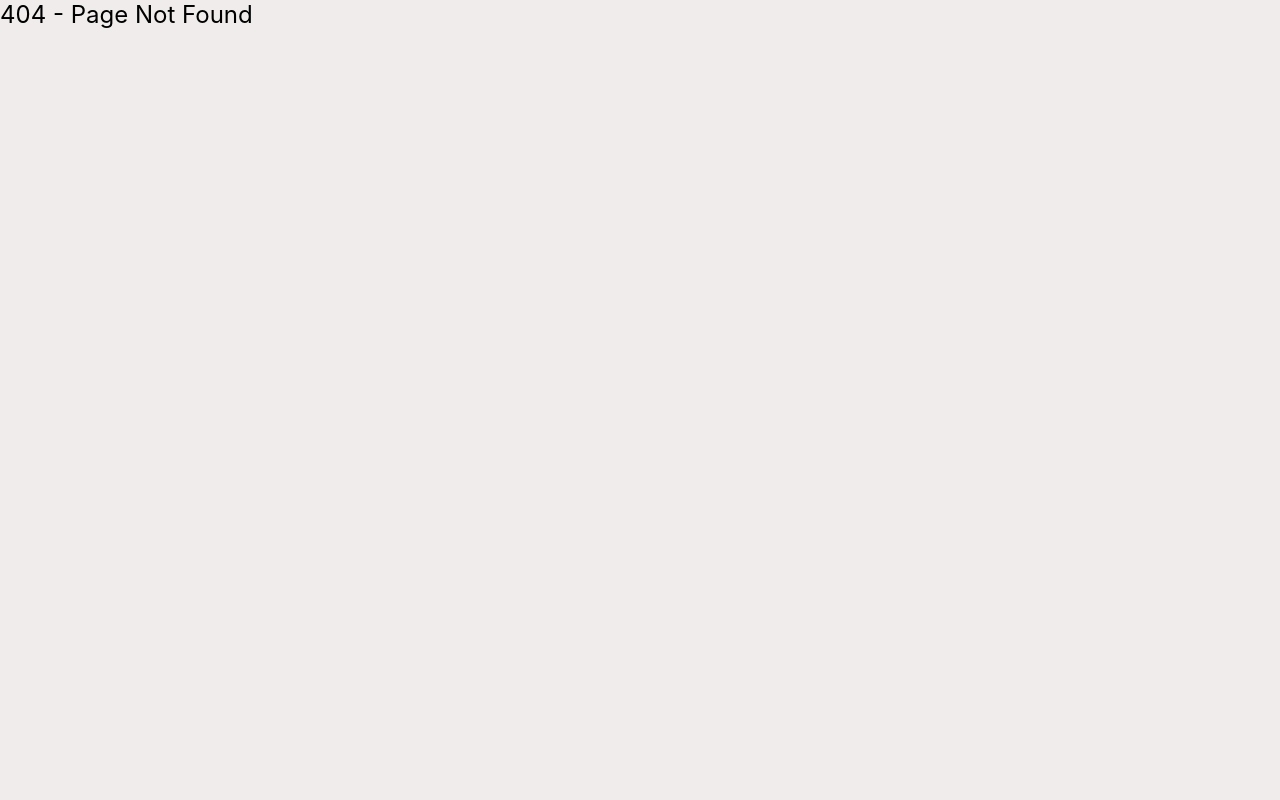
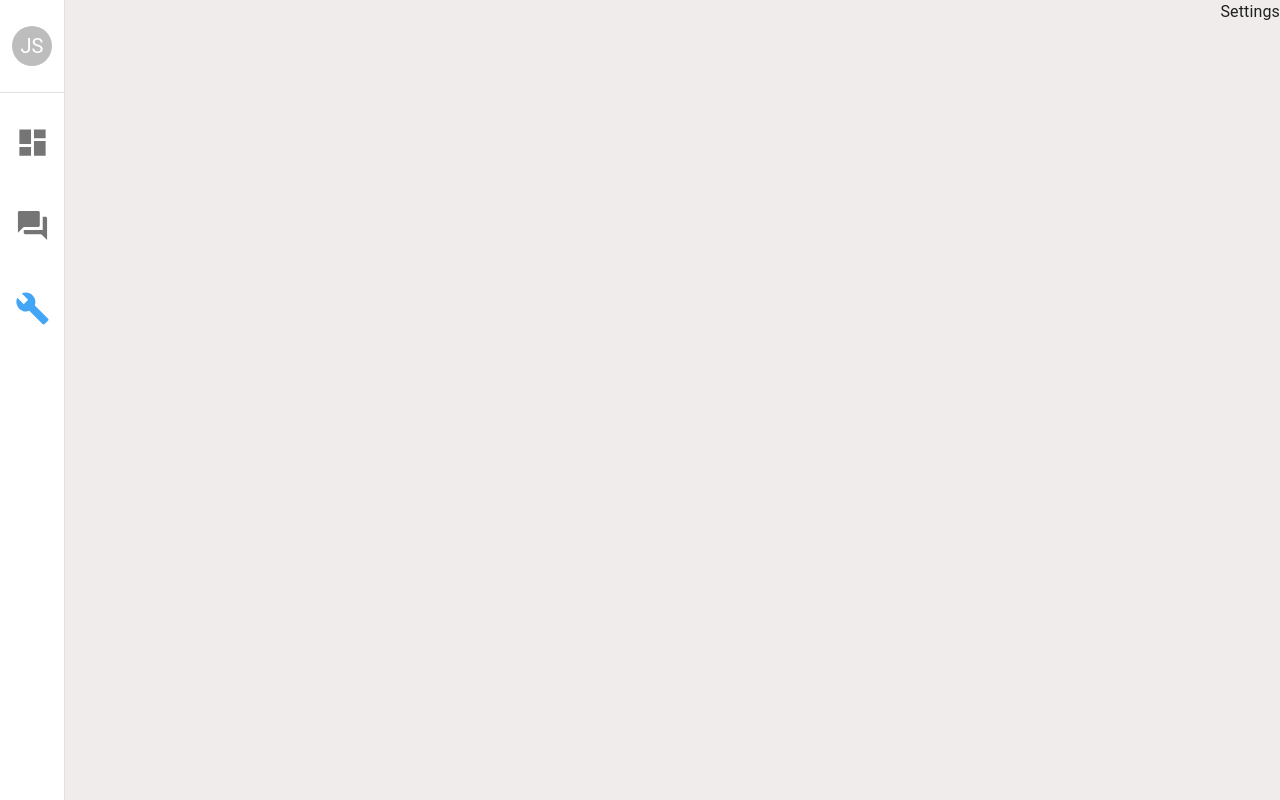
Before and after one commit to TheLadsters/laravel-edgestyle-bwa, a React (Vite) app in the folder react/: page /settings in a window 1280 px wide. Before the commit this address had no page. Built offline with nearby package versions, Linux system fonts and the light colour scheme.

Commit message:
Developed more frontend work

```diff
--- a/react/src/components/ContactList.jsx
+++ b/react/src/components/ContactList.jsx
@@ -13,29 +13,37 @@ import Avatar from '@mui/material/Avatar';
 import ListItemButton from '@mui/material/ListItemButton';
 
 
-export default function ChatList() {
+export default function ContactList() {
   const cardStyle = {
     borderRadius: '10px',
     height: '92vh',
-    padding: '0'
+    padding: '0',
+    overflowY: 'scroll'
   }
   return (
       <Card style={cardStyle}>
-          <List>
+          <List key={1}>
             {
               // Data will be mapped here for contacts
               // temporary
               ['12345', '2492', '2569',
+              '12345', '2492', '2569',
               '25562', '23663', '12345',
               '596930', '590239', '2492'].map((num, index)=>(
                 <>
-                <ListItemButton>
-                  <ListItem alignItems="flex-start">
-                    <ListItemAvatar>
-                      <Avatar alt="Remy Sharp" src="/static/images/avatar/1.jpg" />
+                <ListItemButton key={index}>
+                  <ListItem key={index} alignItems="flex-start">
+                    <ListItemAvatar key={index}>
+                      <Avatar alt="Remy Sharp" />
                     </ListItemAvatar>
                     <ListItemText
-                      primary="Brunch this weekend?"
+                      primary={
+                        <Typography sx={{fontWeight: 'bold'}}
+                            variant="h5"
+                        >
+                            {`Contact#${num}`}
+                          </Typography>
+                      }
                       secondary={
                         <React.Fragment>
                           <Typography
--- /dev/null
+++ b/react/src/components/Drawer.jsx
@@ -0,0 +1,44 @@
+import { styled } from '@mui/material/styles';
+import MuiDrawer from '@mui/material/Drawer';
+
+const drawerWidth = 360;
+
+const openedMixin = (theme) => ({
+    width: drawerWidth,
+    transition: theme.transitions.create('width', {
+        easing: theme.transitions.easing.sharp,
+        duration: theme.transitions.duration.enteringScreen,
+    }),
+    overflowX: 'hidden',
+});
+
+
+const closedMixin = (theme) => ({
+    transition: theme.transitions.create('width', {
+        easing: theme.transitions.easing.sharp,
+        duration: theme.transitions.duration.leavingScreen,
+    }),
+    overflowX: 'hidden',
+    width: `calc(${theme.spacing(7)} + 1px)`,
+    [theme.breakpoints.up('sm')]: {
+        width: `calc(${theme.spacing(8)} + 1px)`,
+    },
+});
+
+const Drawer = styled(MuiDrawer, { shouldForwardProp: (prop) => prop !== 'open' })(
+    ({ theme, open }) => ({
+        width: drawerWidth,
+        flexShrink: 0,
+        whiteSpace: 'nowrap',
+        boxSizing: 'border-box',
+        ...(open && {
+        ...openedMixin(theme),
+        '& .MuiDrawer-paper': openedMixin(theme),
+        }),
+        ...(!open && {
+        ...closedMixin(theme),
+        '& .MuiDrawer-paper': closedMixin(theme),
+        }),
+    }),
+);
+export default Drawer
--- /dev/null
+++ b/react/src/components/DrawerHeader.jsx
@@ -0,0 +1,17 @@
+/* eslint-disable no-unused-vars */
+import React from 'react'
+import { styled } from '@mui/material/styles';
+
+
+const DrawerHeader = styled('div')(({ theme }) => ({
+    display: 'flex',
+    alignItems: 'center',
+    justifyContent: 'space-between',
+    marginTop: '10px',
+    marginBottom: '10px',
+    padding: theme.spacing(2, 1.5),
+    // necessary for content to be below app bar
+    ...theme.mixins.toolbar,
+}));
+
+export default DrawerHeader;
--- a/react/src/components/SearchBar.jsx
+++ b/react/src/components/SearchBar.jsx
@@ -1,6 +1,8 @@
 /* eslint-disable no-unused-vars */
 import React from 'react'
 import TextField from '@mui/material/TextField';
+import { alpha, styled } from '@mui/material/styles';
+import FormControl from '@mui/material/FormControl';
 
 export default function SearchBar() {
     const style = {
--- a/react/src/layouts/ChatSidebarLayout.jsx
+++ b/react/src/layouts/ChatSidebarLayout.jsx
@@ -1,88 +1,70 @@
 /* eslint-disable no-unused-vars */
 import * as React from 'react';
-import { Outlet } from "react-router-dom";
-import { styled, useTheme } from '@mui/material/styles';
-import Box from '@mui/material/Box';
-import MuiDrawer from '@mui/material/Drawer';
-import Avatar from '@mui/material/Avatar';
-import List from '@mui/material/List';
-import CssBaseline from '@mui/material/CssBaseline';
-import Grid from '@mui/material/Grid';
-import Typography from '@mui/material/Typography';
-import Divider from '@mui/material/Divider';
-import IconButton from '@mui/material/IconButton';
-import ChevronLeftIcon from '@mui/icons-material/ChevronLeft';
-import ChevronRightIcon from '@mui/icons-material/ChevronRight';
-import ListItem from '@mui/material/ListItem';
-import ListItemButton from '@mui/material/ListItemButton';
-import ListItemIcon from '@mui/material/ListItemIcon';
-import ListItemText from '@mui/material/ListItemText';
-import InboxIcon from '@mui/icons-material/MoveToInbox';
-import MailIcon from '@mui/icons-material/Mail';
-
-const drawerWidth = 360;
-
-const openedMixin = (theme) => ({
-    width: drawerWidth,
-    transition: theme.transitions.create('width', {
-        easing: theme.transitions.easing.sharp,
-        duration: theme.transitions.duration.enteringScreen,
-    }),
-    overflowX: 'hidden',
-});
-
-const closedMixin = (theme) => ({
-    transition: theme.transitions.create('width', {
-        easing: theme.transitions.easing.sharp,
-        duration: theme.transitions.duration.leavingScreen,
-    }),
-    overflowX: 'hidden',
-    width: `calc(${theme.spacing(7)} + 1px)`,
-    [theme.breakpoints.up('sm')]: {
-        width: `calc(${theme.spacing(8)} + 1px)`,
-    },
-});
-
-const DrawerHeader = styled('div')(({ theme }) => ({
-    display: 'flex',
-    alignItems: 'center',
-    justifyContent: 'space-between',
-    marginTop: '10px',
-    marginBottom: '10px',
-    padding: theme.spacing(0, 1),
-    // necessary for content to be below app bar
-    ...theme.mixins.toolbar,
-}));
-
-
-const Drawer = styled(MuiDrawer, { shouldForwardProp: (prop) => prop !== 'open' })(
-    ({ theme, open }) => ({
-        width: drawerWidth,
-        flexShrink: 0,
-        whiteSpace: 'nowrap',
-        boxSizing: 'border-box',
-        ...(open && {
-        ...openedMixin(theme),
-        '& .MuiDrawer-paper': openedMixin(theme),
-        }),
-        ...(!open && {
-        ...closedMixin(theme),
-        '& .MuiDrawer-paper': closedMixin(theme),
-        }),
-    }),
-);
+import { Outlet, Link, useLocation } from "react-router-dom";
+import { useTheme } from '@mui/material/styles';
+import
+    {
+        Box, Avatar, List, CssBaseline, Grid, Typography, IconButton,
+        Divider, ListItem, ListItemButton, ListItemIcon, ListItemText
+    } from '@mui/material';
+import { ChevronLeft, ChevronRight, Dashboard, Forum, Build } from '@mui/icons-material';
+import DrawerHeader from '../components/DrawerHeader';
+import Drawer from '../components/Drawer';
 
 export default function ChatSidebarLayout() {
 const theme = useTheme();
+const itemStyle = {
+        color: '#42a5f5'
+};
+
+const location = useLocation();
 const [open, setOpen] = React.useState(false);
+const [sizeAvatar, setSizeAvatar] = React.useState({
+    transition: 'width 1.5s',
+    height: '40px',
+    width: '40px',
+    marginLeft : '0px',
+    marginTop: '0px'
+});
+
+const sidebarOptions = [
+    { label: 'Dashboard', icon: <Dashboard fontSize="large" />, path: '/dashboard'},
+    { label: 'Messages', icon: <Forum fontSize="large" />, path :'/chatspace'},
+    { label: 'Settings', icon: <Build fontSize="large" />, path: '/settings'},
+]
+
 
 const handleDrawerOpen = () => {
     setOpen(true);
+    setSizeAvatar(function(prev){
+        return {
+            height: '60px',
+            width: '60px',
+            marginLeft : '5px',
+            marginTop: '5px'
+        }
+    })
 };
 
 const handleDrawerClose = () => {
     setOpen(false);
+    setSizeAvatar(function(prev){
+        return {
+            height: '40px',
+            width: '40px',
+            marginLeft : '0px',
+            marginTop: '0px'
+        }
+    })
 };
+
+const avatarStyle = {
+    cursor: 'pointer',
+    height: sizeAvatar.height,
+    width: sizeAvatar.width,
+    marginLeft: sizeAvatar.marginLeft,
+    marginTop: sizeAvatar.marginTop
+}
 
 return (
     <Box sx={{ display: 'flex'}}>
@@ -97,14 +79,13 @@ return (
                             aria-label="open drawer"
                             onClick={handleDrawerOpen}
                             edge="start"
-                            sx={{cursor: 'pointer',
-                            }}
+                            sx={avatarStyle}
                         >
                             JS
                         </Avatar>
                     </Grid>
 
-                    {open && <Grid container direction={'column'} xs={7}>
+                    {open && <Grid item xs={7}>
                         <Grid item>
                             <Typography variant="h5">
                                 <b>John Smith</b>
@@ -122,7 +103,7 @@ return (
 
                     <Grid item xs={2}>
                         {open && <IconButton onClick={handleDrawerClose} >
-                            {theme.direction === 'rtl' ? <ChevronRightIcon /> : <ChevronLeftIcon />}
+                            {theme.direction === 'rtl' ? <ChevronRight /> : <ChevronLeft />}
                         </IconButton>}
                     </Grid>
 
@@ -132,14 +113,16 @@ return (
             </DrawerHeader>
             <Divider />
             <List>
-
-            {['Dashboard', 'Messages', 'Settings'].map((text, index) => (
-                <ListItem key={text} disablePadding sx={{ display: 'block' }}>
+            {sidebarOptions.map((item, index) => (
+                    <ListItem component={Link} to={item.path}
+                    key={index} disablePadding sx={{ display: 'block' }}
+                    >
                         <ListItemButton
                             sx={{
                             minHeight: 48,
                             justifyContent: open ? 'initial' : 'center',
                             px: 2.5,
+                            py: 3
                             }}
                         >
                             <ListItemIcon
@@ -148,13 +131,18 @@ return (
                                 mr: open ? 3 : 'auto',
                                 justifyContent: 'center',
                             }}
+                            style={location.pathname == item.path ? itemStyle : null}
                             >
-                    {index % 2 === 0 ? <InboxIcon /> : <MailIcon />}
+                                {item.icon}
+                            </ListItemIcon>
 
-                    </ListItemIcon>
-                    <ListItemText primary={text} sx={{ opacity: open ? 1 : 0 }} />
+                            <ListItemText primary={item.label}
+                                sx={{color: 'black', opacity: open ? 1 : 0 }}
+                                style={location.pathname == item.path ? itemStyle : null}
+                            />
                         </ListItemButton>
                     </ListItem>
+
             ))}
             </List>
         </Drawer>
--- a/react/src/router.jsx
+++ b/react/src/router.jsx
@@ -7,12 +7,16 @@ import ChatSidebarLayout from './layouts/ChatSidebarLayout';
 import ChatSpace from './views/ChatSpace';
 import NotFound from './views/NotFound';
 import Login from './views/Login';
+import Dashboard from "./views/Dashboard";
+import Settings from "./views/Settings";
 
 
 const router = createBrowserRouter(createRoutesFromElements(
     <>
-    <Route path="/chatspace" element={<ChatSidebarLayout />}>
-        <Route index element={<ChatSpace />}></Route>
+    <Route path="/" element={<ChatSidebarLayout />}>
+        <Route path="chatspace" element={<ChatSpace />}></Route>
+        <Route path="dashboard" element={<Dashboard />}></Route>
+        <Route path="settings" element={<Settings />}></Route>
     </Route>
     <Route path="*" element={<NotFound />}></Route>
     <Route path="/login" element={<Login />}></Route>
--- /dev/null
+++ b/react/src/views/Dashboard.jsx
@@ -0,0 +1,10 @@
+/* eslint-disable no-unused-vars */
+import React from 'react'
+
+function Dashboard() {
+  return (
+    <div>Dashboard</div>
+  )
+}
+
+export default Dashboard
--- /dev/null
+++ b/react/src/views/Settings.jsx
@@ -0,0 +1,10 @@
+/* eslint-disable no-unused-vars */
+import React from 'react'
+
+function Settings() {
+  return (
+    <div>Settings</div>
+  )
+}
+
+export default Settings
```
Lines whose indentation alone changed are shown as unchanged.
